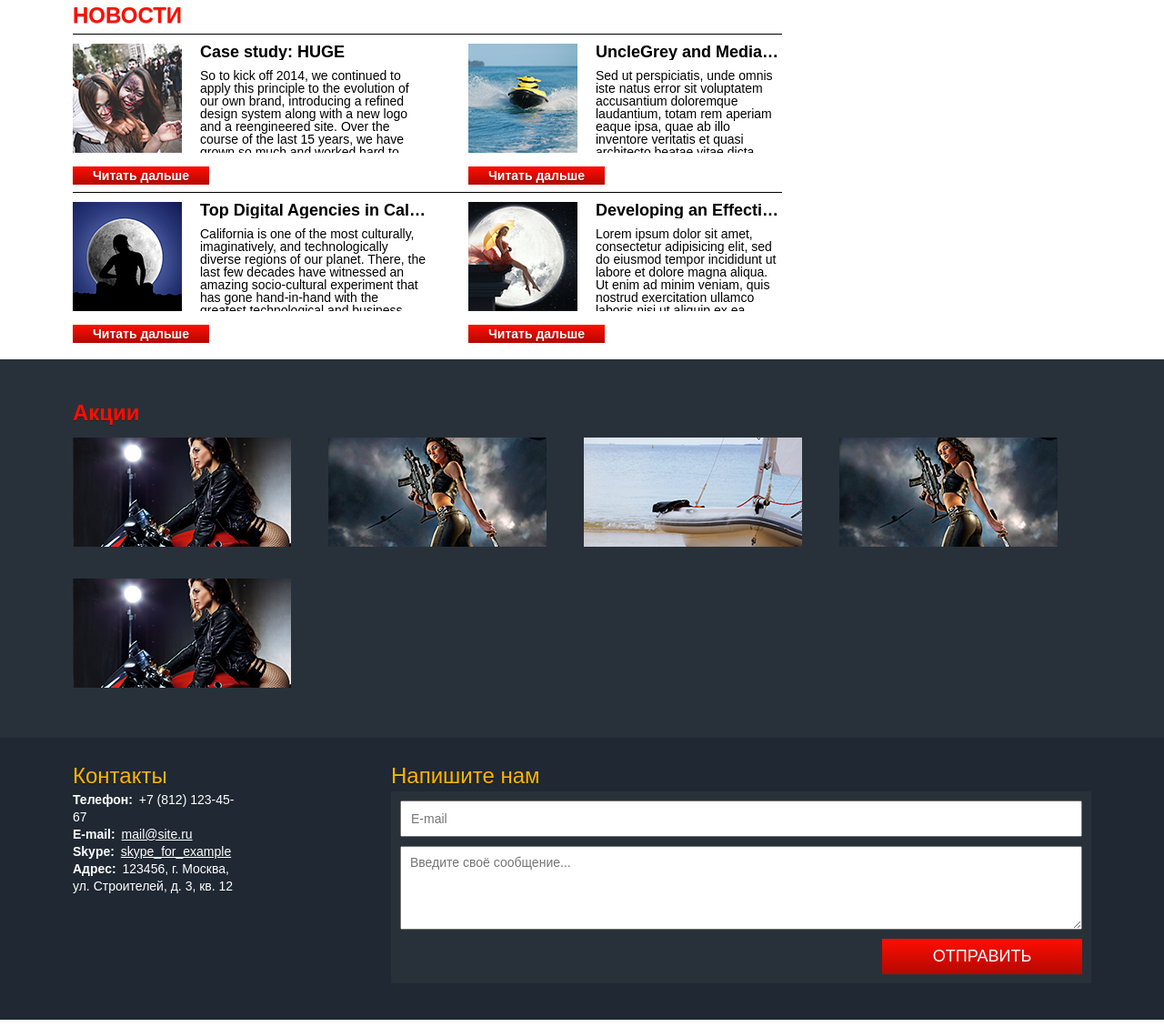
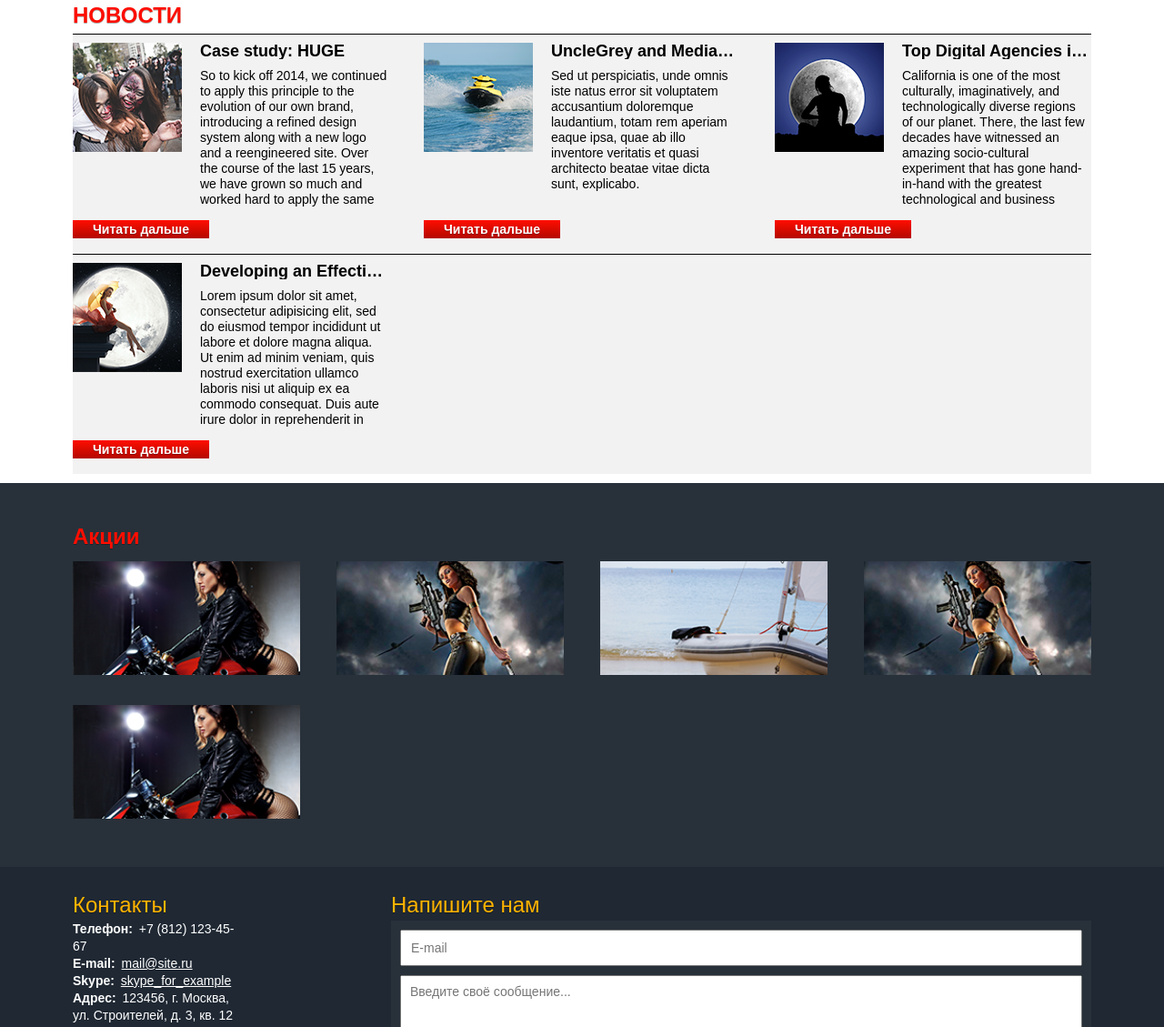
Before and after one commit to Grygoryev/binary-perts, a website: page src/pug/index.pug in a window 1280 px wide. Shown: the part 237-1366 px from the top of the page at 91% size. Drawn offline with nearby package versions, Linux system fonts and the light colour scheme; files that its build step writes are made by us from their sources; files whose address does not match are found by name; a web font is replaced by a local one.

Commit message:
almost finished

```diff
--- a/gulpfile.js
+++ b/gulpfile.js
@@ -14,7 +14,10 @@ gulp.task('pug', () => {
 gulp.task('sass', () => {
     return gulp.src('src/sass/*.scss')
         .pipe(sass())
-        .pipe(autoprefixer())
+        .pipe(autoprefixer({
+            browsers: ['last 2 versions'],
+            cascade: false
+        }))
         .pipe(gulp.dest('build/css'))
 })
 
--- a/src/pug/index.pug
+++ b/src/pug/index.pug
@@ -11,7 +11,7 @@ body
     include sections/header
     main
         include sections/news
-        include sections/promotions
+        include sections/offers
     include sections/footer
 
     script
--- /dev/null
+++ b/src/pug/sections/offers.pug
@@ -0,0 +1,16 @@
+-
+    let promos = [
+        { img: 'img/offers/1.png'},
+        { img: 'img/offers/2.png'},
+        { img: 'img/offers/3.png'},
+        { img: 'img/offers/2.png'},
+        { img: 'img/offers/1.png'}
+    ]
+
+section.offers
+    .container
+        h2.offers__title Акции
+        .offers__main
+            for item in promos
+                a(href="").offers__item
+                    img(src=item.img).offers__item-img
--- a/src/pug/sections/promotions.pug
+++ /dev/null
@@ -1,15 +0,0 @@
--
-    let promos = [
-        { img: 'img/promotions/1.png'},
-        { img: 'img/promotions/2.png'},
-        { img: 'img/promotions/3.png'},
-        { img: 'img/promotions/2.png'},
-        { img: 'img/promotions/1.png'}
-    ]
-
-section.promotions
-    .container
-        h2.promotions__title Акции
-        .promotions__main
-            for item in promos
-                img(src=item.img).promotions__item
--- a/src/sass/globalSet/global.scss
+++ b/src/sass/globalSet/global.scss
@@ -25,13 +25,12 @@ fieldset {
     text-decoration: none;
 }
 
-// a {
-
-// }
+body {
+    min-width: 600px;
+}
 
 .container {
     max-width: 1200px;
-    min-width: 600px;
     padding-left: 40px;
     padding-right: 40px;
     width: 100%;
--- a/src/sass/globalSet/variables.scss
+++ b/src/sass/globalSet/variables.scss
@@ -7,5 +7,6 @@ $colorBlack: #000;
 
 $font-family-base: 'Arial', sans-serif;
 
+$smd: 768px;
 $md: 900px;
 $l: 1200px;
--- a/src/sass/main.scss
+++ b/src/sass/main.scss
@@ -4,5 +4,5 @@
 
 @import "sections/header";
 @import "sections/news";
-@import "sections/promotions";
+@import "sections/offers";
 @import "sections/footer";
--- a/src/sass/sections/news.scss
+++ b/src/sass/sections/news.scss
@@ -12,18 +12,32 @@
     }
 
     &__container {
+        max-width: 100%;
+        width: 100%;
+        background-color: rgba($colorBlack, 0.05);
+        overflow-x: hidden;
+
         @include respond-to-min($md) {
-            @include flex(flex-start, flex-start, row wrap);
+            @include flex(flex-start, stretch, row wrap);
         }
     }
 }
 
 .news-item {
-    padding: 10px 0 8px 0;
-    border-top: 1px solid $colorBlack;
+    padding: 10px 0 17px 0;
+    box-sizing: content-box;
+    position: relative;
+    display: flex;
+    flex-direction: column;
 
-    &:last-child {
-        border-bottom: none;
+    &:after {
+        content: "";
+        position: absolute;
+        top: 0;
+        left: 0;
+        width: 100vw;
+        height: 1px;
+        background-color: $colorBlack;
     }
 
     @include respond-to-min($md) {
@@ -31,7 +45,25 @@
         width: 100%;
 
         &:nth-child(2n) {
-            padding-left: 45px;
+            margin-left: 40px;
+        }
+    }
+
+    @include respond-to-min($l) {
+        min-height: 165px;
+        max-width: 346px;
+
+        &:nth-child(2n) {
+            margin-left: 0;
+        }
+
+        &:nth-child(2n):not(:nth-child(4n)) {
+            padding-left: 40px;
+            padding-right: 40px;
+        }
+
+        &:last-child {
+            border: none;
         }
     }
 
@@ -55,22 +87,30 @@
     }
 
     &__text-content {
-        min-width: 0;
+        // min-width: 0;
 
         @include respond-to-min($md) {
-            max-height: 120px;
+            max-height: 130px;
+            text-overflow: clip;
             overflow-y: hidden;
+        }
+
+        @include respond-to-min($l) {
+            max-height: 180px;
+
         }
 
     }
 
     &__text {
-        @include font(14px, 1);
+        @include font(14px, 17px);
     }
 
     &__more-btn {
-        background-image: linear-gradient( 0, rgb(179,8,0) 0%, rgb(255,14,0) 100%);
-        min-width: 150px;
+        margin-top: auto;
+        background-image: linear-gradient( 0deg, #b30800 0%, #ff0e00 100%);
+        max-width: 150px;
+        width: 100%;
         min-height: 20px;
         text-shadow: 0px 1px 0px rgba(0, 0, 0, 0.3);
         color: $colorWhite;
@@ -79,7 +119,7 @@
         @include font(14px, 20px, bold);
 
         &:hover {
-            background-image: linear-gradient( 180, rgb(179,8,0) 0%, rgb(255,14,0) 100%);
+            background-image: linear-gradient( 180deg,  #b30800 0%, #ff0e00 100%);
         }
     }
 }
--- /dev/null
+++ b/src/sass/sections/offers.scss
@@ -0,0 +1,87 @@
+.offers {
+    background-color: $colorGrayBlue;
+    padding-top: 47px;
+    padding-bottom: 20px;
+
+    &__main {
+        width: 100%;
+
+        /*пришлось отказаться от использования flex со space-between, так-как
+        равномерное распределение по ширине в этом случае не достигается */
+        // @include flex(space-between, flex-start, row wrap);
+    }
+
+    &__title {
+        @include font(24px, 1, bold);
+
+        margin-bottom: 15px;
+        color: rgb(255, 14, 0);
+        text-shadow: 0px 1px 0px rgba(0, 0, 0, 0.3);
+    }
+
+    &__item {
+        display: inline-block;
+        margin-bottom: 20px;
+        margin-right: 40px;
+        max-width: 240px;
+        max-height: 123px;
+        width: 100%;
+        position: relative;
+
+        &:nth-of-type(2n) {
+            margin-right: 0;
+        }
+
+        &:hover {
+
+            &::after {
+                visibility: visible;
+            }
+        }
+
+        &::after {
+            content: "";
+            position: absolute;
+            top: 0;
+            left: 0;
+            width: 100%;
+            height: 100%;
+            background-color: rgba($colorBlack, 0.3);
+            visibility: hidden;
+        }
+
+        @include respond-to-min($smd) {
+            &:nth-of-type(2n) {
+                margin-right: 40px;
+            }
+        }
+
+        @include respond-to-min($md) {
+            margin-bottom: 35px;
+            max-width: 246px;
+            width: 100%;
+
+            &:nth-of-type(3n) {
+                margin-right: 0;
+            }
+        }
+
+        @include respond-to-min($l) {
+            max-width: 250px;
+            width: 100%;
+
+            &:nth-of-type(3n) {
+                margin-right: 40px;
+            }
+
+            &:nth-of-type(4n) {
+                margin-right: 0;
+            }
+        }
+    }
+
+    &__item-img {
+        width: 100%;
+        height: 100%;
+    }
+}
--- a/src/sass/sections/promotions.scss
+++ /dev/null
@@ -1,43 +0,0 @@
-.promotions {
-    background-color: $colorGrayBlue;
-    padding-top: 47px;
-    padding-bottom: 20px;
-
-    &__main {
-        @include flex(flex-start, flex-start, row wrap);
-
-        width: 100%;
-    }
-
-    &__title {
-        @include font(24px, 1, bold);
-
-        margin-bottom: 15px;
-        color: rgb(255, 14, 0);
-        text-shadow: 0px 1px 0px rgba(0, 0, 0, 0.3);
-    }
-
-    &__item {
-        margin-right: 41px;
-        margin-bottom: 20px;
-
-        @include respond-to-min($md) {
-            margin-bottom: 35px;
-
-            &:nth-child(3n) {
-                margin-right: 0;
-            }
-        }
-
-        @include respond-to-min($l) {
-
-            &:nth-child(3n) {
-                margin-right: 41px;
-            }
-
-            &:nth-child(4n) {
-                margin-right: 0;
-            }
-        }
-    }
-}
```
Also changed, not shown: build/css/main.css, build/img/offers/1.png (renamed from build/img/promotions/1.png), build/img/offers/2.png (renamed from build/img/promotions/2.png), build/img/offers/3.png (renamed from build/img/promotions/3.png), build/index.html, build/sections/offers.html (added), build/sections/promotions.html (deleted), src/img/offers/1.png (renamed from src/img/promotions/1.png), src/img/offers/2.png (renamed from src/img/promotions/2.png), src/img/offers/3.png (renamed from src/img/promotions/3.png).
